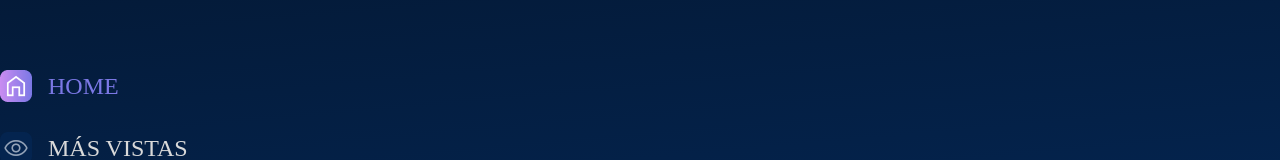
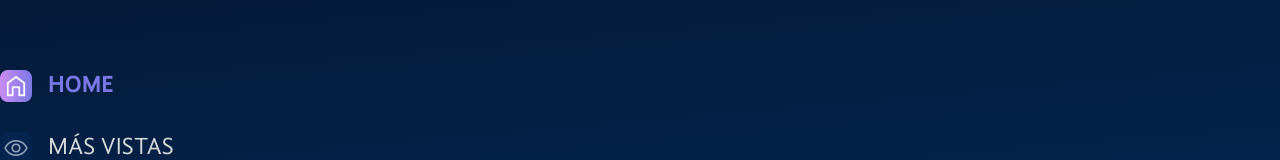
Before and after one commit to LuisFerVR/space-app, a React (Vite) app: page / in a window 1280 px wide. Shown: the part 122-282 px from the top of the page. Built offline with nearby package versions, Linux system fonts and the light colour scheme.

Commit message:
uso de fuentes descargadas en el proyecto para todo el html (globales)

```diff
--- a/src/components/BarraLateral/ItemNavegacion/index.jsx
+++ b/src/components/BarraLateral/ItemNavegacion/index.jsx
@@ -8,6 +8,7 @@
     align-items:center;
     gap:16px;
     color:${props=>props.$activo ? "#7B78E5" : "#D9D9D9"};
+    font-family:${props=>props.$activo ? "GandhiSansBold" : "GandhiSansRegular"};
 `
 const ItemNavegacion = ({children,iconoActivo,iconoInactivo,activo=false}) => {
     return <ItemsListaEstilizada $activo={activo} >
--- a/src/components/GlobalStyles/index.jsx
+++ b/src/components/GlobalStyles/index.jsx
@@ -1,7 +1,18 @@
 import { createGlobalStyle } from "styled-components";
-
+import GandhiSansRegular from "./fonts/GandhiSans-Regular.otf"
+import GandhiSansBold from "./fonts/GandhiSans-Bold.otf"
 
 const GlobalStyles= createGlobalStyle`
+
+  @font-face {
+    font-family: GandhiSansRegular;
+    src: local("Gandhi Sans Regular"), local("GandhiSansRegular"), url(${GandhiSansRegular});
+  }
+  @font-face {
+    font-family: GandhiSansBold;
+    src: local("Gandhi Sans Bold"), local("GandhiSansBold"), url(${GandhiSansBold});
+  }
+
     html {
     line-height: 1.15;
     -webkit-text-size-adjust: 100%;
```
